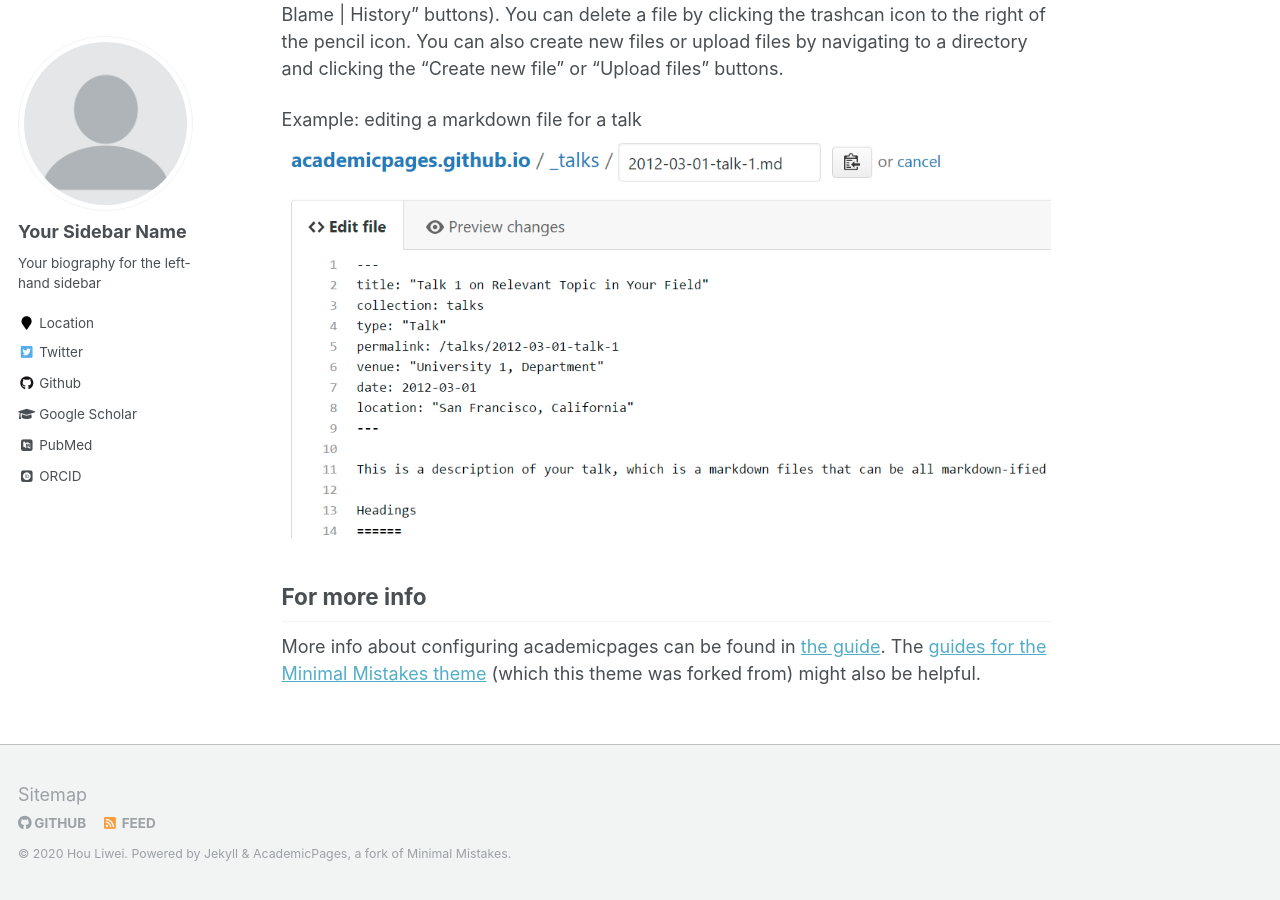
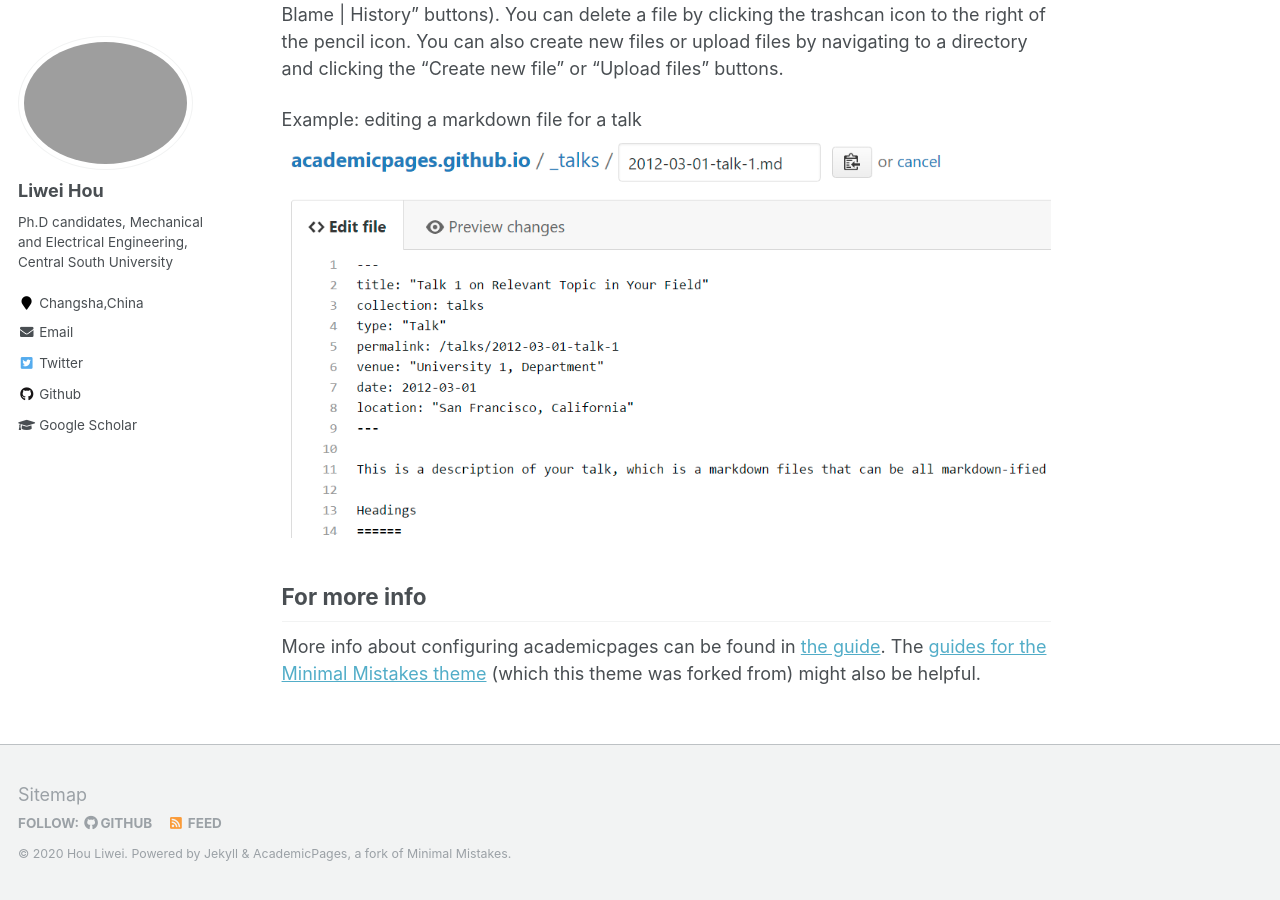
Before and after one commit to LiweiHou/LiweiHou.github.io, a Jekyll site: the page built from _pages/about.md, in a window 1280 px wide and 900 px high, scrolled down 2463 px. Built offline with Jekyll 4.4.1, drawn with Linux system fonts in a browser that asks for light colours; some web fonts are replaced.

Commit message:
Add files via upload

```diff
--- a/_config.yml
+++ b/_config.yml
@@ -6,14 +6,14 @@
 # `jekyll serve`. If you change this file, please restart the server process.
 
 # Site Settings
-locale                   : "China-Changsha"
+locale                   : "en-US"
 title                    : "Hou Liwei(侯 力玮)"
 title_separator          : "-"
 name                     : &name "Hou Liwei"
-description              : &description "personal description"
-url                      : https://academicpages.github.io # the base hostname & protocol for your site e.g. "https://mmistakes.github.io"
+description              : &description "PhD candidates"
+url                      : https://liweihou.github.io # the base hostname & protocol for your site e.g. "https://mmistakes.github.io"
 baseurl                  : "" # the subpath of your site, e.g. "/blog"
-repository               : "academicpages/academicpages.github.io"
+repository               : "LiweiHou/liweihou.github.io"
 teaser                   :  # filename of teaser fallback teaser image placed in /images/, .e.g. "500x300.png"
 breadcrumbs              : false # true, false (default)
 words_per_minute         : 160
@@ -80,15 +80,13 @@ analytics:
 
 # Site Author
 author:
-  name             : "Your Sidebar Name"
-  avatar           : "profile.png"
-  bio              : "Your biography for the left-hand sidebar"
-  location         : "Location"
+  name             : "Liwei Hou"
+  avatar           : "lwhou.png"
+  bio              : "Ph.D candidates, Mechanical and Electrical Engineering, Central South University"
+  location         : "Changsha,China"
   employer         :
-  pubmed           : "https://www.ncbi.nlm.nih.gov/pubmed/?term=john+snow"
   googlescholar    : "http://yourfullgooglescholarurl.com"
-  email            :
-  researchgate     :  # example: "https://www.researchgate.net/profile/yourprofile"
+  email            : "lwhou1992@gmail.com"
   uri              :
   bitbucket        :
   codepen          :
@@ -96,14 +94,12 @@ author:
   flickr           :
   facebook         :
   foursquare       :
-  github           : "academicpages"
+  github           : "LiweiHou"
   google_plus      :
   keybase          :
-  instagram        :
-  impactstory      : #"https://profiles.impactstory.org/u/xxxx-xxxx-xxxx-xxxx"
   lastfm           :
   linkedin         :
-  orcid            : "http://orcid.org/yourorcidurl"
+  orcid            :
   pinterest        :
   soundcloud       :
   stackoverflow    : # http://stackoverflow.com/users/123456/username
```
